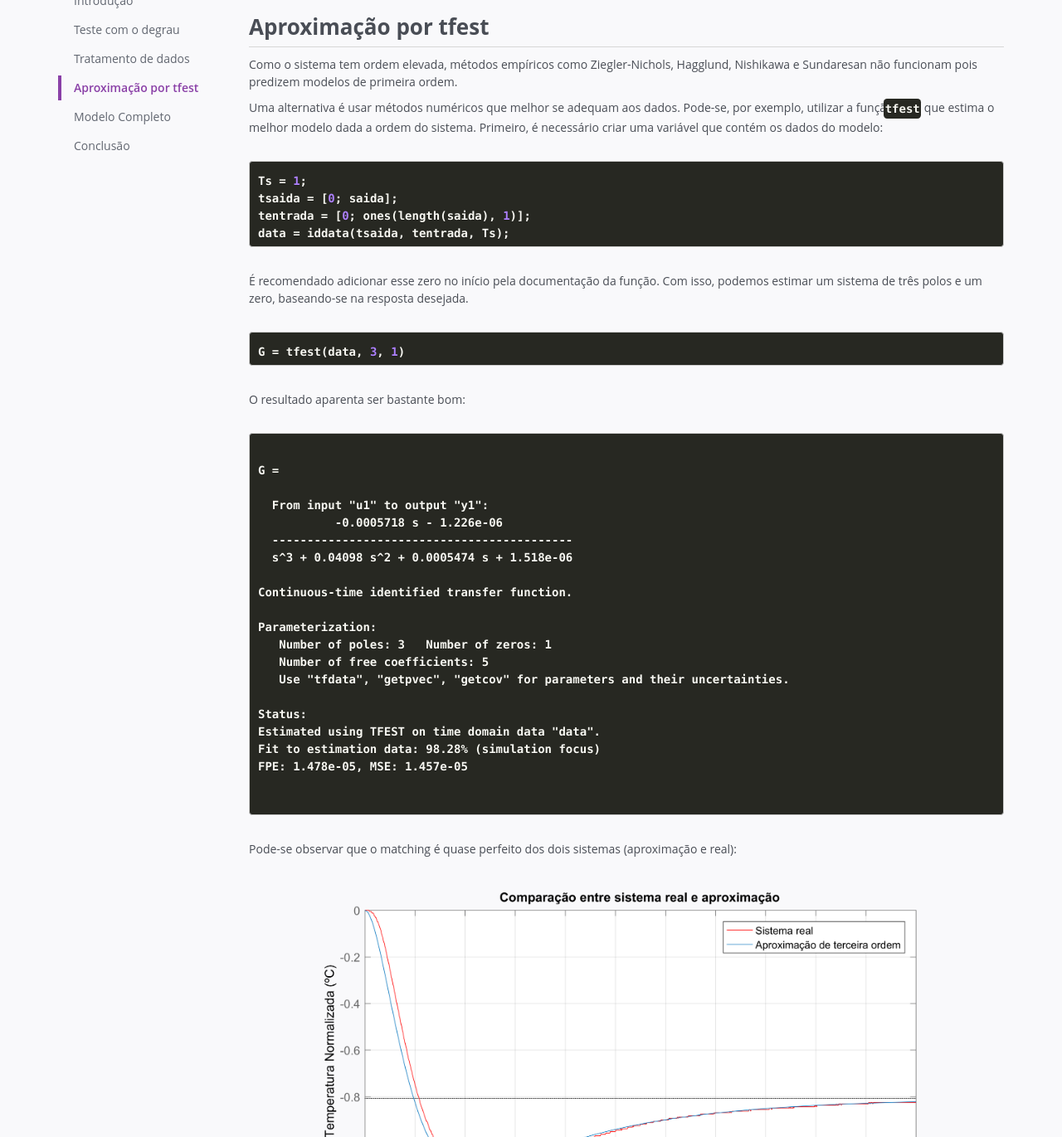
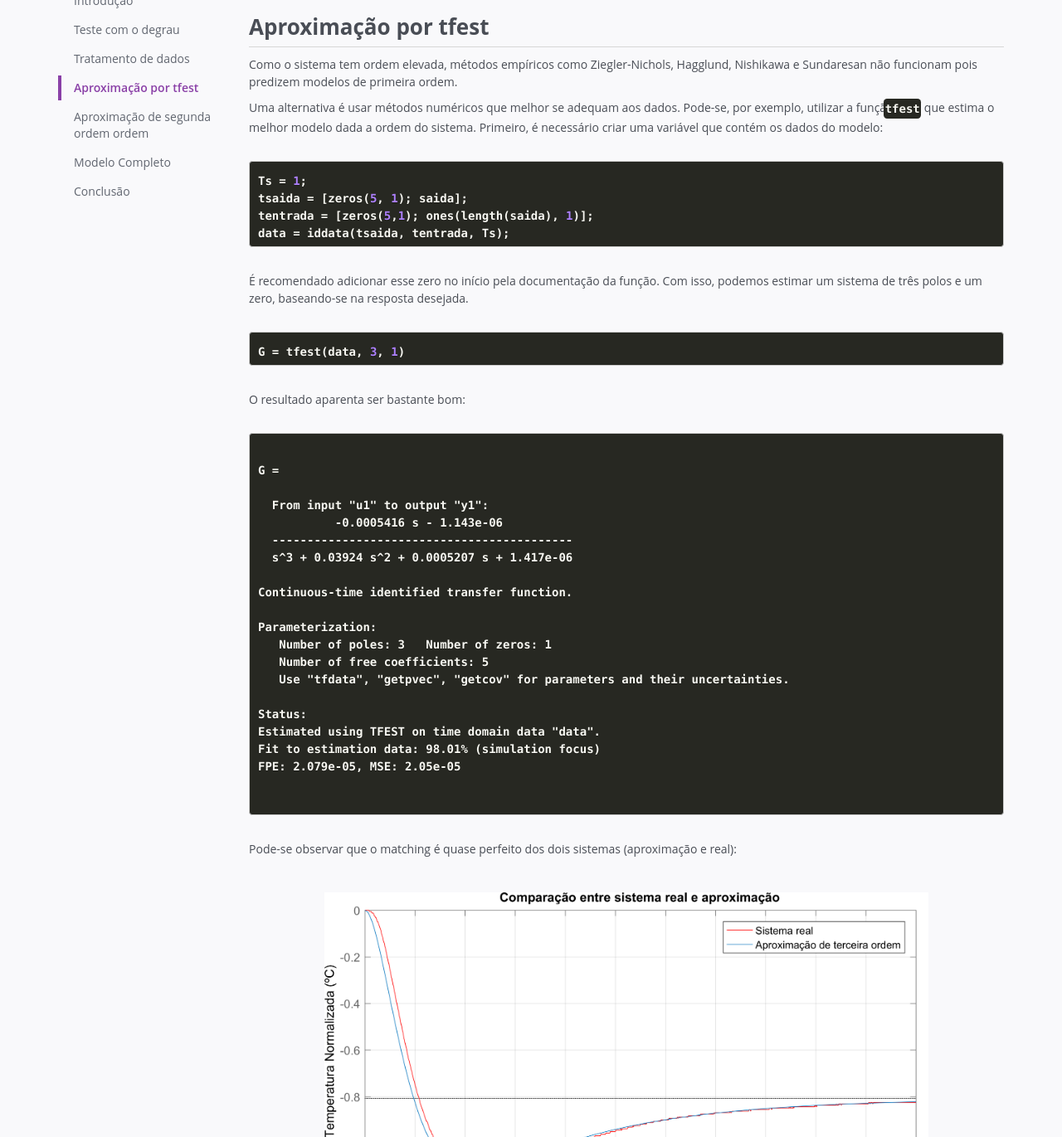
Before and after one commit to bvanelli/control-lab, a Jekyll site: the page built from posts/exp/exp3.md, in a window 1280 px wide and 1400 px high, scrolled down 2963 px, cut to the strip 29-1400 px from the top of the window. Shown: the whole strip at 83% size. Built offline with Jekyll 4.4.1, drawn with Linux system fonts in a browser that asks for light colours; some of the changed text lies outside the part shown.

Commit message:
Added fixes to all exps and added exp2 and exp4.

````diff
--- a/posts/exp/exp3.md
+++ b/posts/exp/exp3.md
@@ -76,8 +76,8 @@ Uma alternativa é usar métodos numéricos que melhor se adequam aos dados. Pod
 
 ```python
 Ts = 1;
-tsaida = [0; saida];
-tentrada = [0; ones(length(saida), 1)];
+tsaida = [zeros(5, 1); saida];
+tentrada = [zeros(5,1); ones(length(saida), 1)];
 data = iddata(tsaida, tentrada, Ts);
 ```
 
@@ -94,9 +94,9 @@ O resultado aparenta ser bastante bom:
 G =
 
   From input "u1" to output "y1":
-           -0.0005718 s - 1.226e-06
+           -0.0005416 s - 1.143e-06
   -------------------------------------------
-  s^3 + 0.04098 s^2 + 0.0005474 s + 1.518e-06
+  s^3 + 0.03924 s^2 + 0.0005207 s + 1.417e-06
 
 Continuous-time identified transfer function.
 
@@ -107,8 +107,8 @@ Parameterization:
 
 Status:
 Estimated using TFEST on time domain data "data".
-Fit to estimation data: 98.28% (simulation focus)
-FPE: 1.478e-05, MSE: 1.457e-05
+Fit to estimation data: 98.01% (simulation focus)
+FPE: 2.079e-05, MSE: 2.05e-05
 
 
 ```
@@ -116,6 +116,28 @@ FPE: 1.478e-05, MSE: 1.457e-05
 Pode-se observar que o matching é quase perfeito dos dois sistemas (aproximação e real):
 
 <img src="/control-lab/assets/images/exp3/comparacao.png" style="width: 80%;"/>
+
+# Aproximação de segunda ordem ordem
+
+Muitas vezes, para facilitar o projeto do controlador é necessário reduzir a ordem do sistema. Pode-se obter também um modelo reduzido, mas que não vai ser tão realista.
+
+```python
+G = tfest(data, 2, 1)
+```
+
+Que dá como resultado uma aproximação pior mas com ordem reduzida.
+
+```
+G =
+
+    -0.01122 s - 5.381e-05
+  ---------------------------
+  s^2 + 0.01121 s + 6.293e-05
+
+Fit to estimation data: 84.39% (simulation focus)
+```
+
+<img src="/control-lab/assets/images/exp3/comparacao2.png" style="width: 80%;"/>
 
 # Modelo Completo
 
@@ -131,4 +153,4 @@ Com base nos modelos obtidos anteriormente, pode-se obter um modelo completo da
 
 # Conclusão
 
-Esse experimento realizou a identificação de um modelo a partir da resposta ao degrau.
+Esse experimento realizou a identificação de um modelo a partir da resposta ao degrau. O próximo experimento abordará o projeto e implementação do controlador para o sistema utilizando a aproximação obtida.
````
Also changed, not shown: posts/exp/exp1.md (+1 -13 lines), posts/exp/exp2.md (+19 -2 lines), posts/exp/exp4.md (+31 -1 lines), assets/images/exp3/comparacao.png, assets/images/exp3/comparacao2.png (added).
